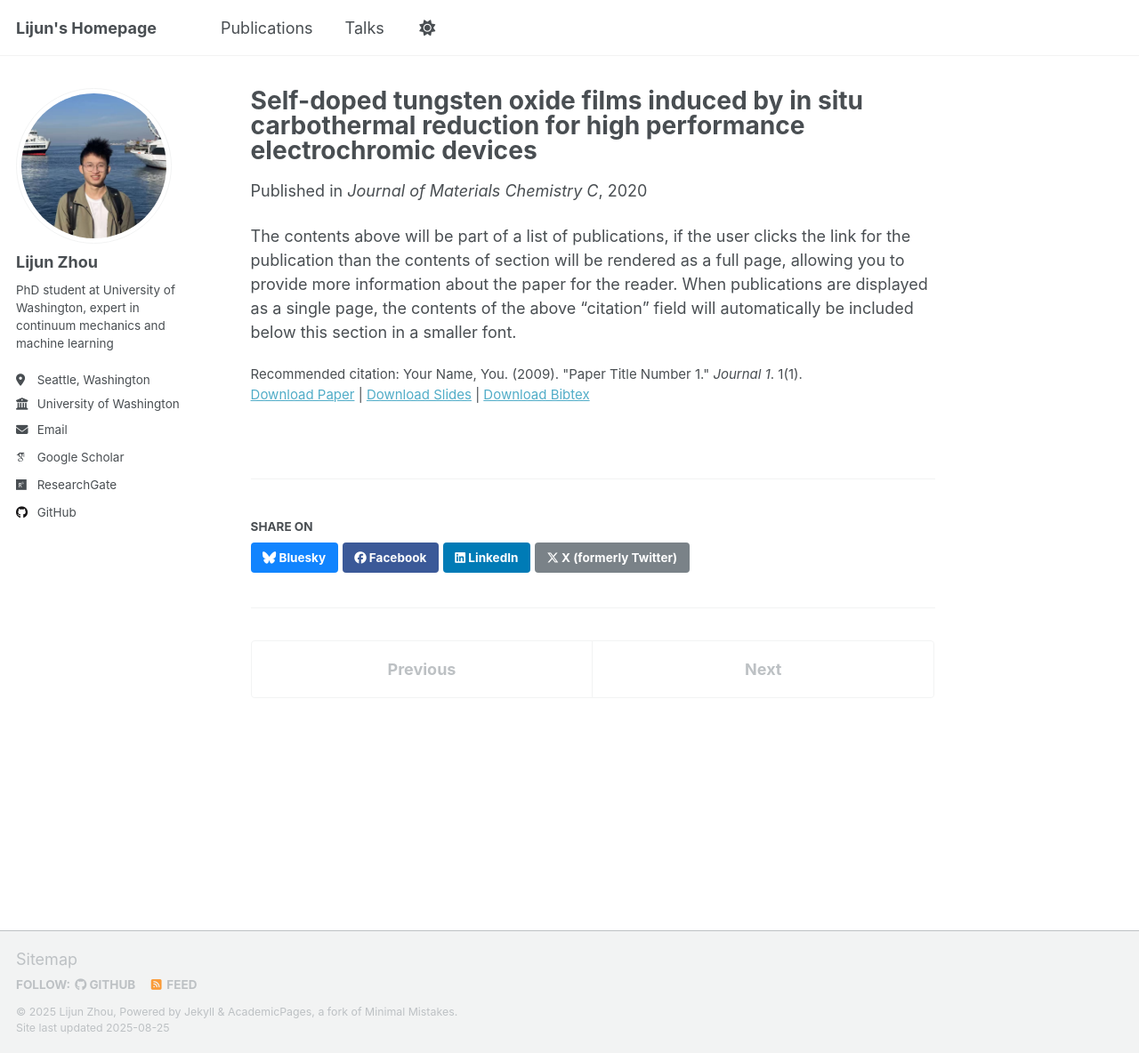
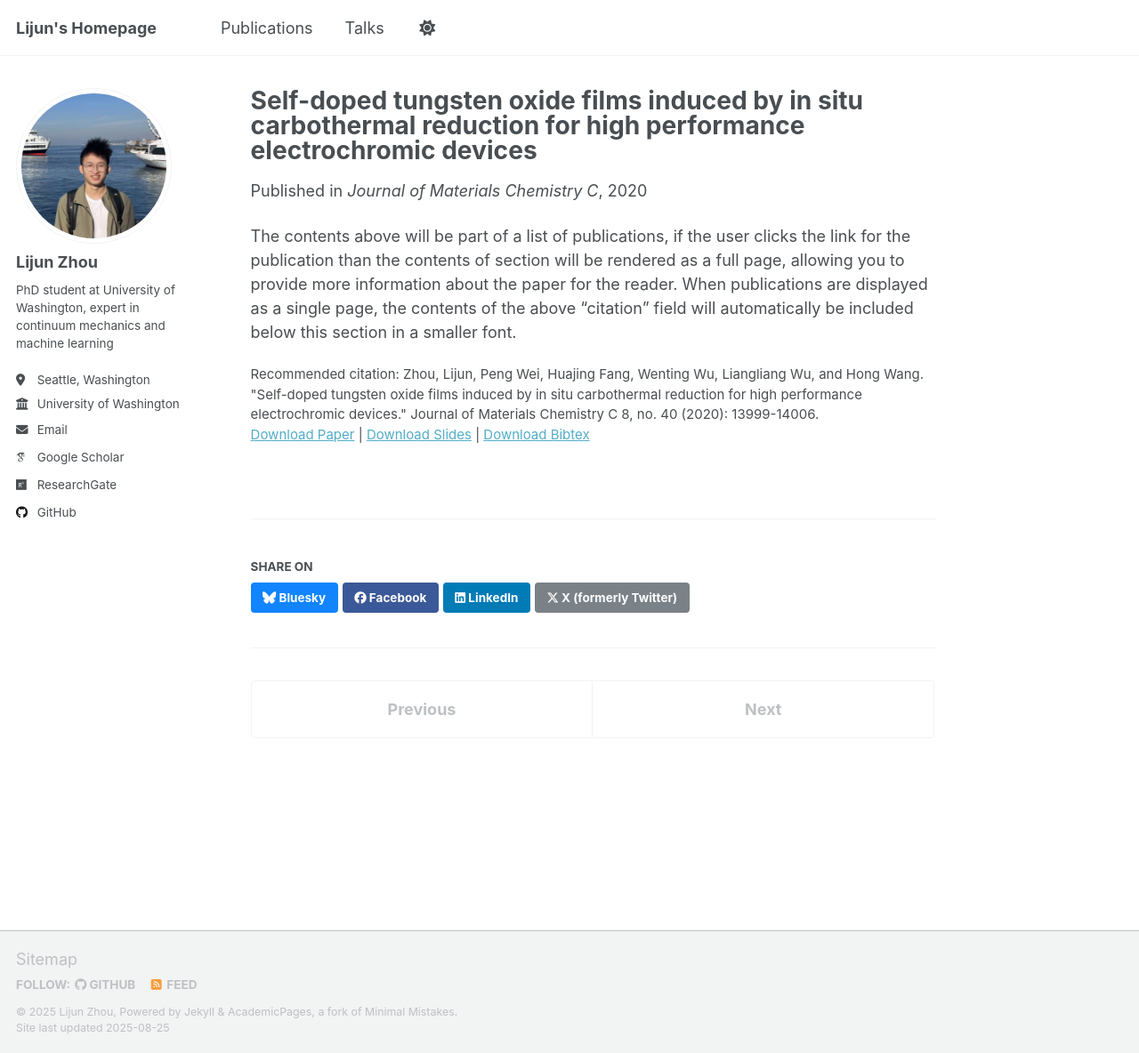
Before and after one commit to zdxbll/zdxbll, a Jekyll site: the page built from _publications/2009-10-01-paper-title-number-1.md, in a window 1280 px wide and 1184 px high. Shown: the whole window at 89% size. Built offline with Jekyll 4.4.1, drawn with Linux system fonts in a browser that asks for light colours; some web fonts are replaced; a script that is not in the unit is left out.

Commit message:
Update citation for paper in publications list

```diff
--- a/_publications/2009-10-01-paper-title-number-1.md
+++ b/_publications/2009-10-01-paper-title-number-1.md
@@ -9,6 +9,6 @@ venue: 'Journal of Materials Chemistry C'
 slidesurl: 'http://academicpages.github.io/files/slides1.pdf'
 paperurl: 'http://academicpages.github.io/files/paper1.pdf'
 bibtexurl: 'http://academicpages.github.io/files/bibtex1.bib'
-citation: 'Your Name, You. (2009). &quot;Paper Title Number 1.&quot; <i>Journal 1</i>. 1(1).'
+citation: 'Zhou, Lijun, Peng Wei, Huajing Fang, Wenting Wu, Liangliang Wu, and Hong Wang. "Self-doped tungsten oxide films induced by in situ carbothermal reduction for high performance electrochromic devices." Journal of Materials Chemistry C 8, no. 40 (2020): 13999-14006.'
 ---
 The contents above will be part of a list of publications, if the user clicks the link for the publication than the contents of section will be rendered as a full page, allowing you to provide more information about the paper for the reader. When publications are displayed as a single page, the contents of the above "citation" field will automatically be included below this section in a smaller font.
```
